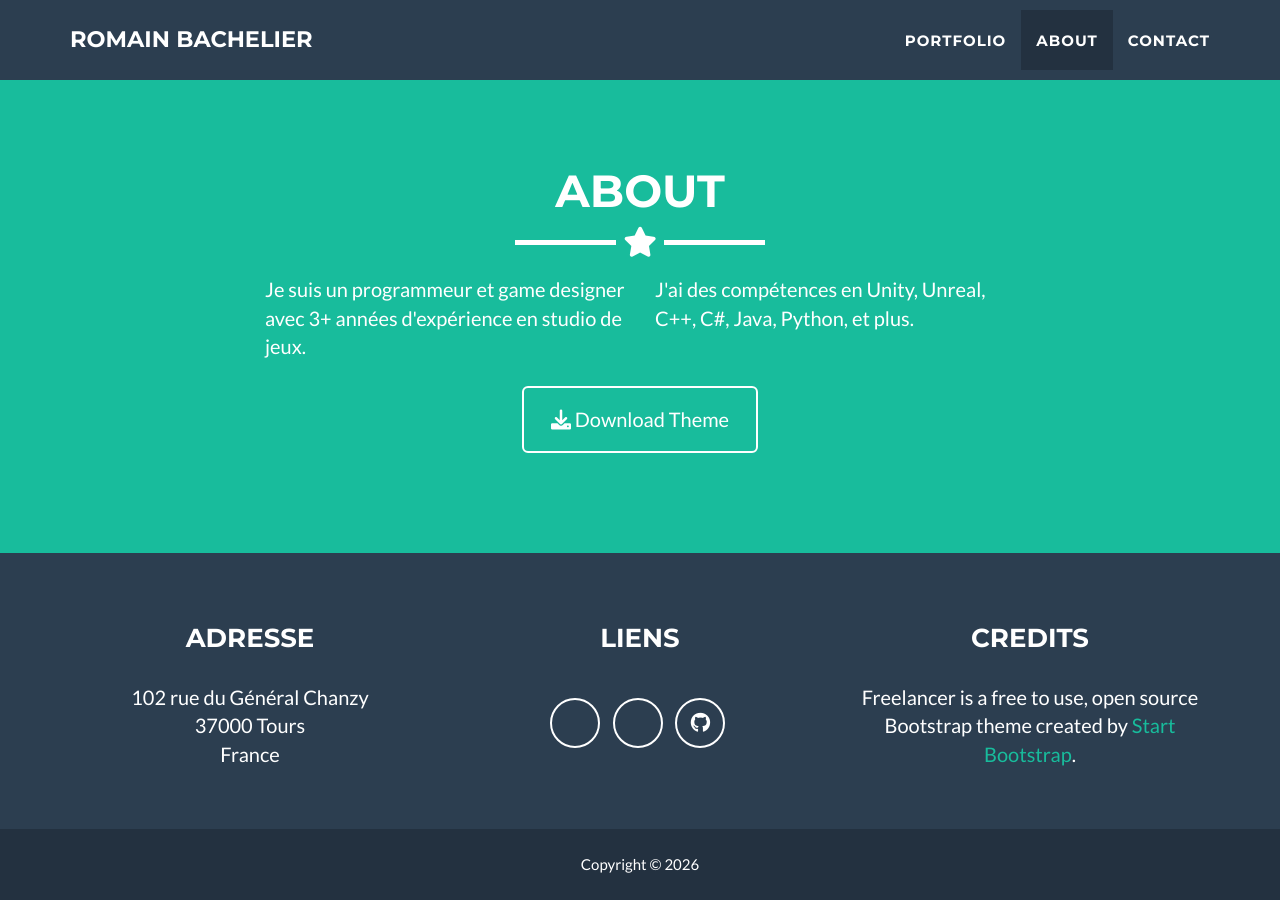
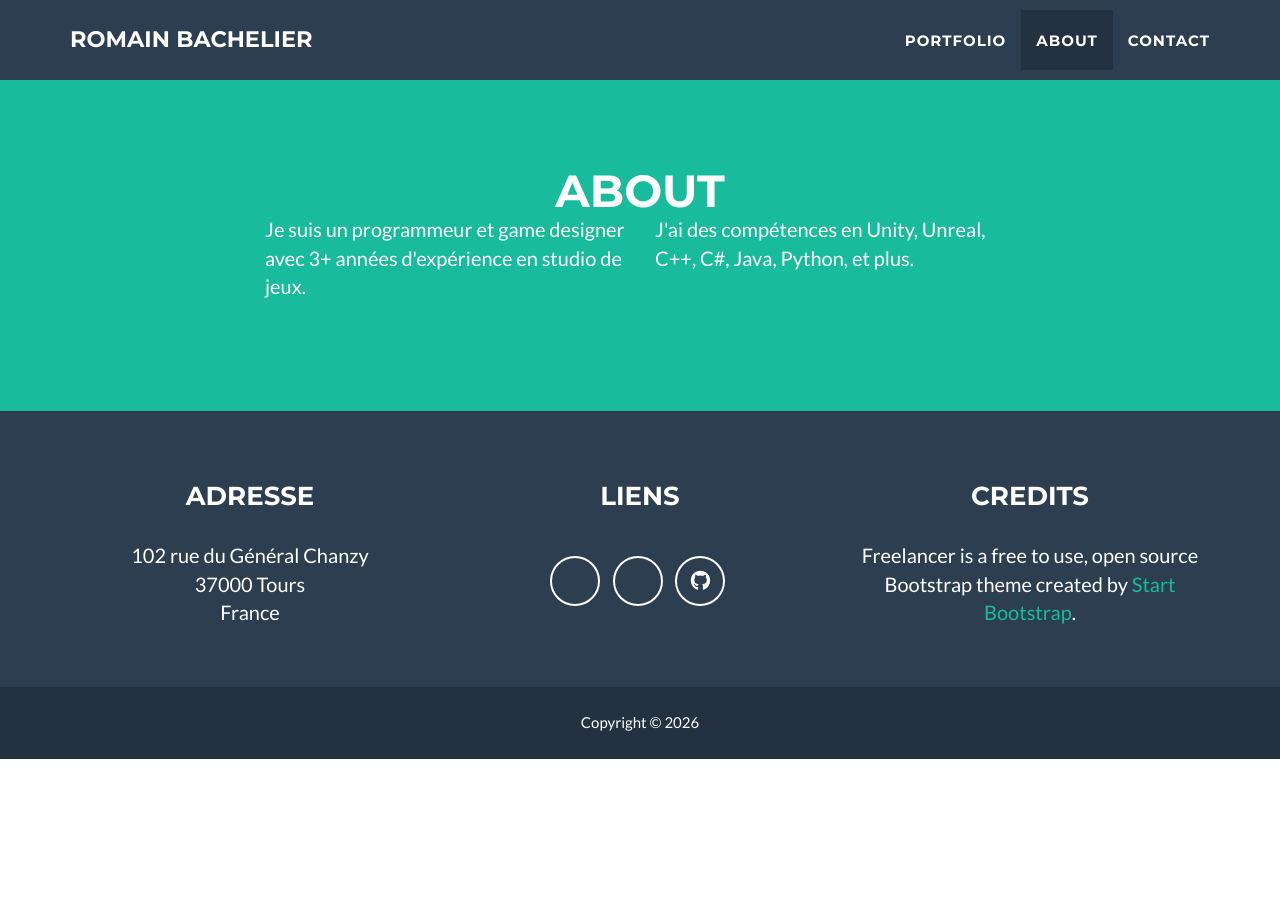
Before and after one commit to Betshet/betshet.github.io, a Jekyll site: the page built from _posts/2014-07-18-project-1.markdown, in a window 1280 px wide and 900 px high, scrolled down 1606 px. Built offline with Jekyll 4.4.1, drawn with Linux system fonts in a browser that asks for light colours; after the commit the page ends 2365 px from its top, so only the background shows below that.

Commit message:
Update about.html

```diff
--- a/_includes/about.html
+++ b/_includes/about.html
@@ -4,7 +4,6 @@
     <div class="row">
       <div class="col-lg-12 text-center">
         <h2>About</h2>
-        <hr class="star-light">
       </div>
     </div>
     <div class="row">
@@ -14,11 +13,6 @@
       <div class="col-lg-4">
         <p>J'ai des compétences en Unity, Unreal, C++, C#, Java, Python, et plus.</p>
       </div>
-      <div class="col-lg-8 col-lg-offset-2 text-center">
-        <a href="https://github.com/jeromelachaud/freelancer-theme" class="btn btn-lg btn-outline">
-          <i class="fa fa-download"></i> Download Theme
-        </a>
-      </div>
     </div>
   </div>
 </section>
```
